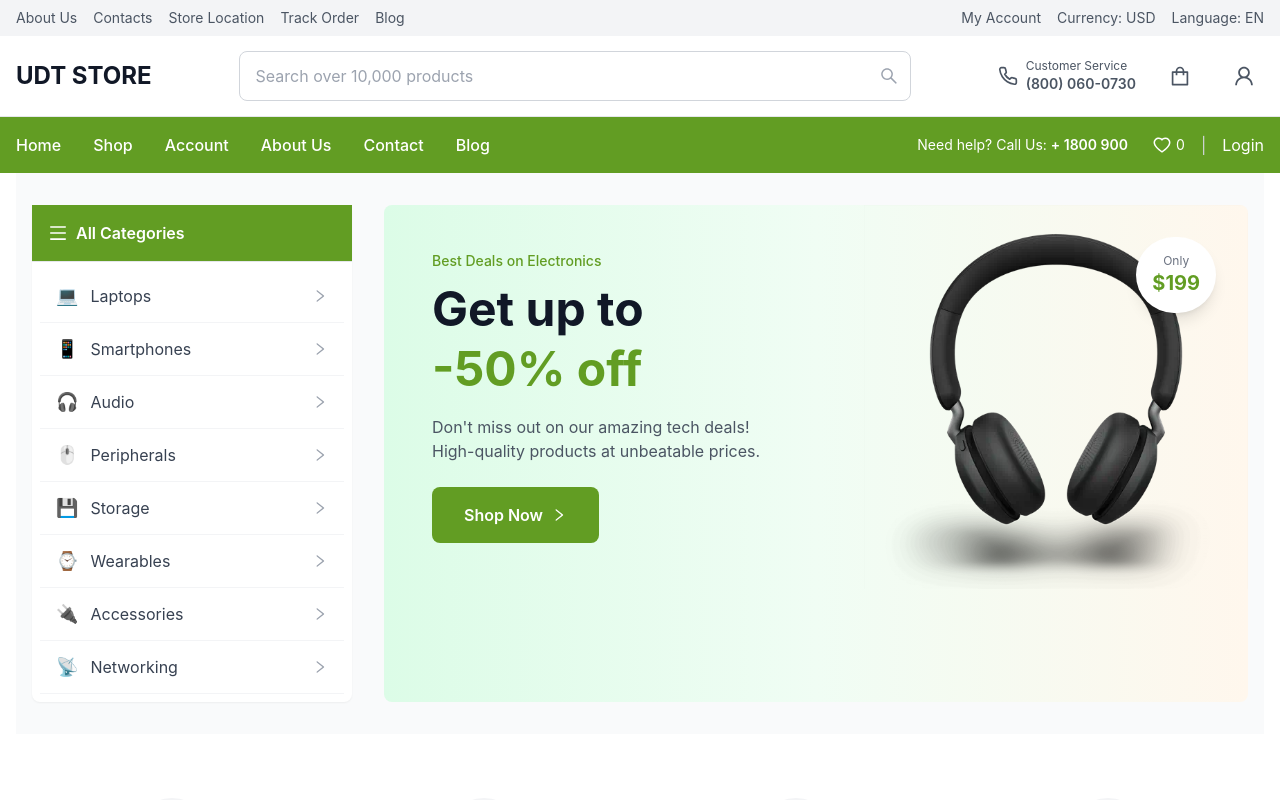
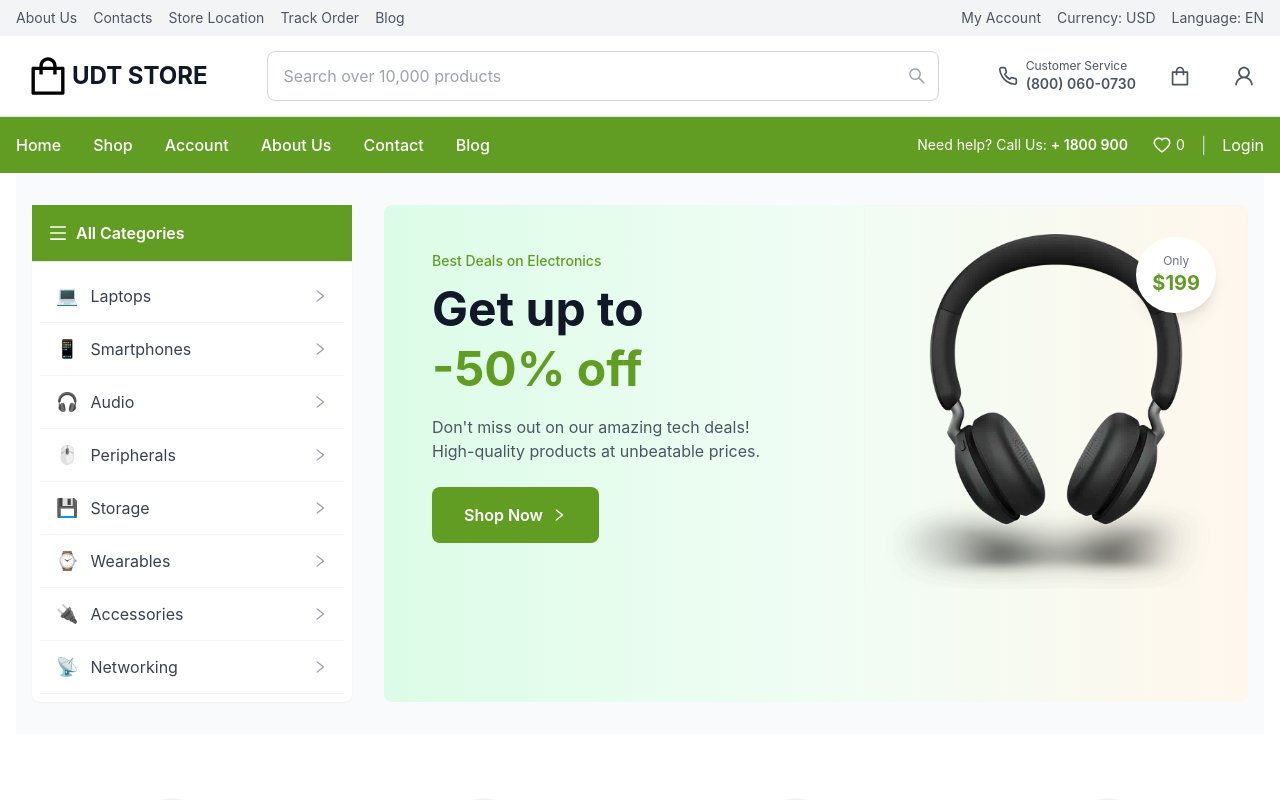
Before and after one commit to udithsc/ecommece-app, a Next.js app: page / in a window 1280 px wide. Shown: the top 800 px of the page. Built offline with nearby package versions, Linux system fonts and the light colour scheme.

Commit message:
logo updated

```diff
--- a/app/layout.tsx
+++ b/app/layout.tsx
@@ -4,7 +4,7 @@ import { WishlistProvider } from '../context/WishlistContext';
 import '../styles/globals.css';
 
 export const metadata: Metadata = {
-  title: 'UDT Store - Complete E-commerce Solution',
+  title: 'UDT STORE - Complete E-commerce Solution',
   description: 'Modern e-commerce store with tools, electronics, and more',
 };
 
--- a/components/Navbar.jsx
+++ b/components/Navbar.jsx
@@ -50,6 +50,7 @@ const Navbar = () => {
             {/* Logo */}
             <div className="flex items-center">
               <Link href="/" className="flex items-center">
+                <AiOutlineShopping className="w-12 h-12 ml-2" />
                 <div className="text-2xl font-bold text-gray-900">UDT STORE</div>
               </Link>
             </div>
```
